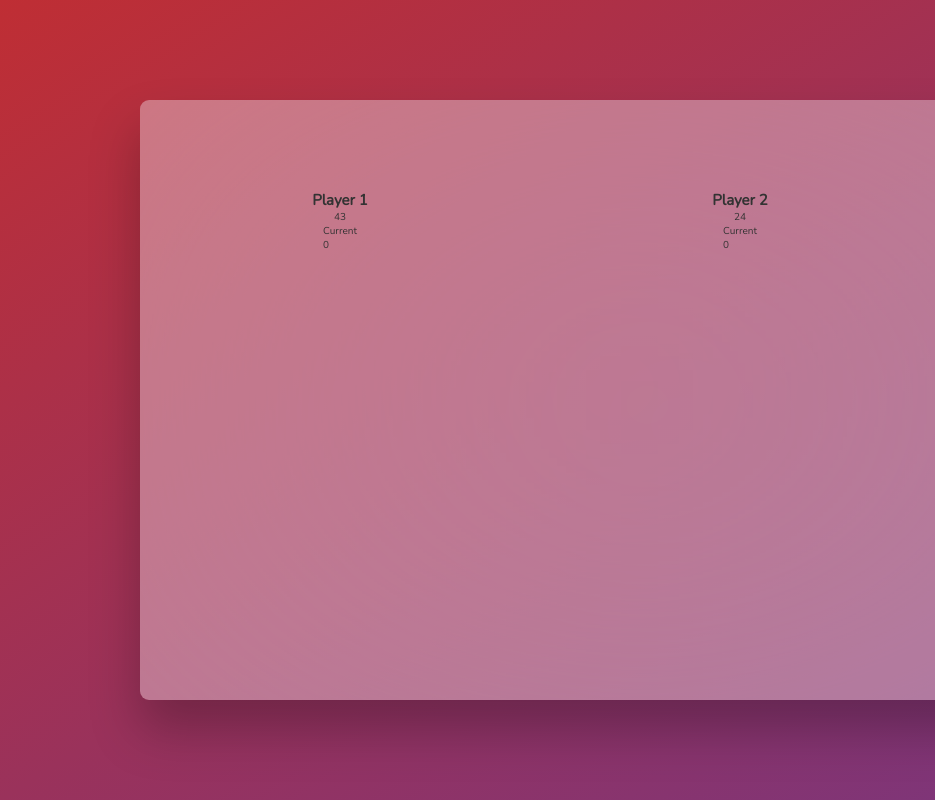
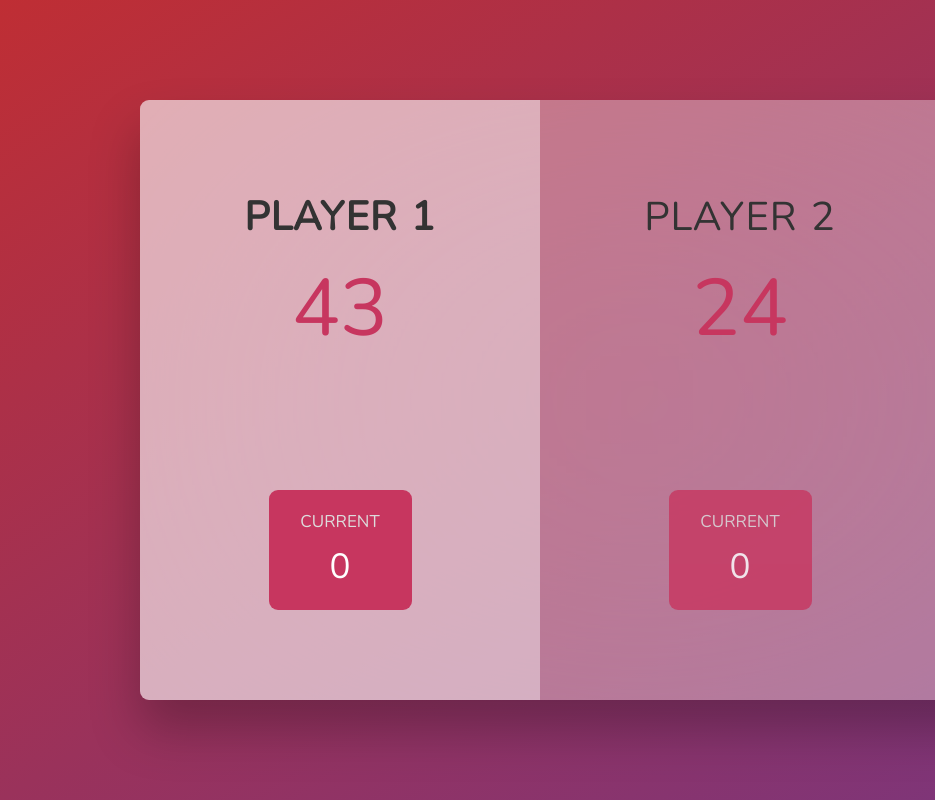
Before and after one commit to Saurabhdaswant/The-Dice-Game, a plain HTML site: page index.html in a window 1280 px wide. Shown: the full height of the page, 0-935 px from the left. Drawn offline with nearby package versions, Linux system fonts and the light colour scheme.

Commit message:
elements styling

```diff
--- a/style.css
+++ b/style.css
@@ -44,3 +44,57 @@ main {
   align-items: center;
   transition: all 0.75s;
 }
+
+/* ELEMENTS */
+.name {
+  position: relative;
+  font-size: 4rem;
+  text-transform: uppercase;
+  letter-spacing: 1px;
+  word-spacing: 2px;
+  font-weight: 300;
+  margin-bottom: 1rem;
+}
+
+.score {
+  font-size: 8rem;
+  font-weight: 300;
+  color: #c7365f;
+  margin-bottom: auto;
+}
+
+.player--active {
+  background-color: rgba(255, 255, 255, 0.4);
+}
+.player--active .name {
+  font-weight: 700;
+}
+.player--active .score {
+  font-weight: 400;
+}
+
+.player--active .current {
+  opacity: 1;
+}
+
+.current {
+  background-color: #c7365f;
+  opacity: 0.8;
+  border-radius: 9px;
+  color: #fff;
+  width: 65%;
+  padding: 2rem;
+  text-align: center;
+  transition: all 0.75s;
+}
+
+.current-label {
+  text-transform: uppercase;
+  margin-bottom: 1rem;
+  font-size: 1.7rem;
+  color: #ddd;
+}
+
+.current-score {
+  font-size: 3.5rem;
+}
```
